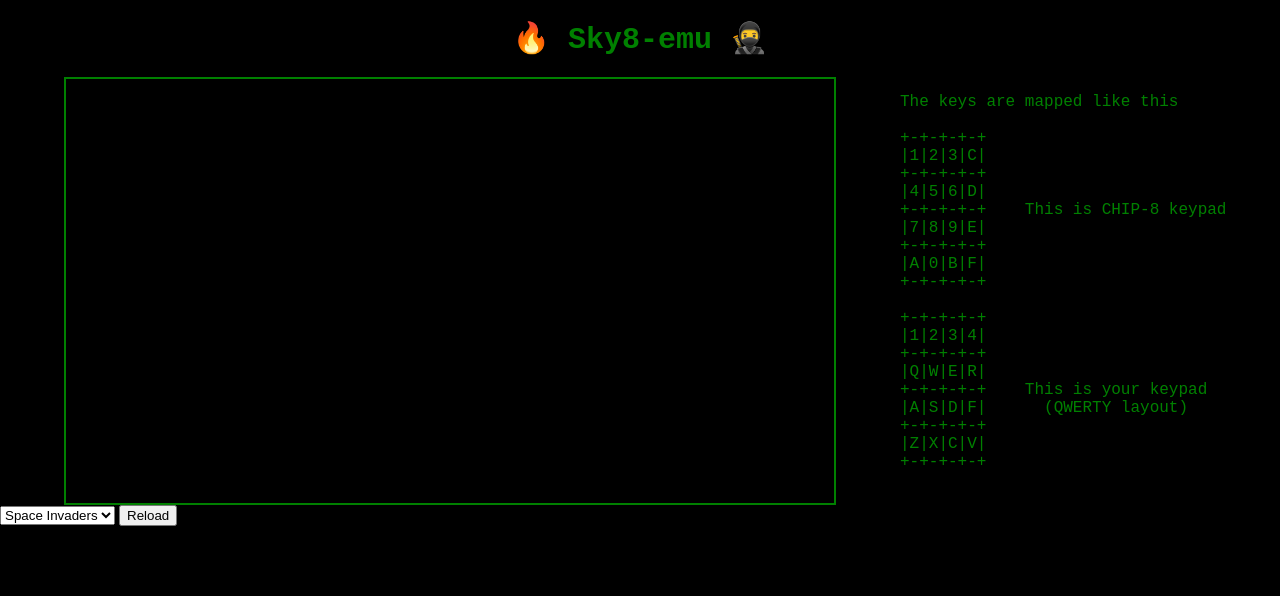
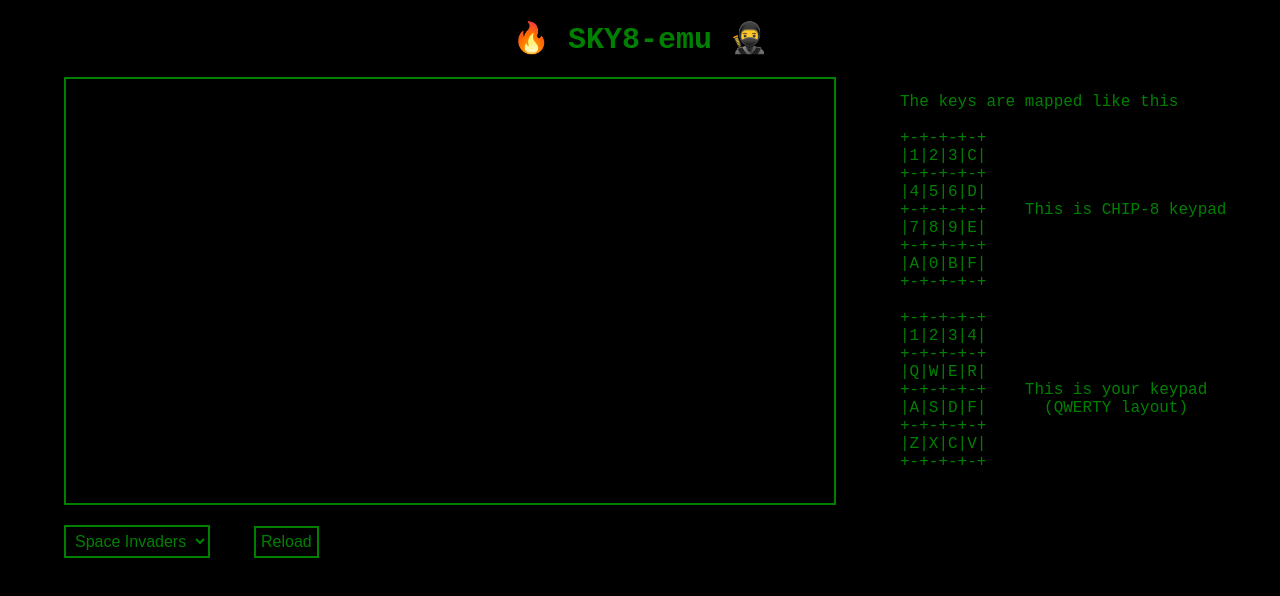
Before and after one commit to Skyhero-admin/Sky8-emu.js, a website with bundled scripts: page index.html in a window 1280 px wide. Built offline with nearby package versions, Linux system fonts and the light colour scheme; files whose address does not match are found by name.

Commit message:
Added reset button

```diff
--- a/index.html
+++ b/index.html
@@ -6,7 +6,7 @@
 </head>
 <body style="background: black;width: 100vw;padding: 0px;margin: 0px;">
 	<h1 style="text-align: center;font-size: 30px;color: green;font-family: monospace;">
-		🔥 Sky8-emu 🥷
+		🔥 SKY8-emu 🥷
 	</h1>
 	<main style="display: flex;">
 		<canvas id="screen" style="border: 2px solid green;width:60%;margin: 0 5% 0 5%;"></canvas>
@@ -36,7 +36,7 @@ The keys are mapped like this
 			</pre>
 		</div>
 	</main>
-	<select id="rom">
+	<select id="rom" style="color:green;background:black;padding: 5px;font-size: 1rem;margin: 20px;margin-left: 5%;border: 2px solid green;">
 		<option value="INVADERS">Space Invaders</option>
 		<option value="MAZE">Maze</option>
 		<option value="TETRIS">Tetris</option>
@@ -49,7 +49,7 @@ The keys are mapped like this
 		<option value="MISSILE">Missile</option>
 		<option value="BRIX">Brix</option>
 	</select>
-	<button id="reset" >
+	<button id="reset" style="color:green;background:black;padding: 5px;font-size: 1rem;margin: 20px;border:2px solid green;">
 		Reload
 	</button>
 
--- a/index.js
+++ b/index.js
@@ -4,7 +4,7 @@ import Keyboard from './keyboard.js';
 
 
 var FPS=60;
-let loop, fpsGap, now, then, elapsed, startTime;
+let loop, fpsGap, now, then, elapsed;
 
 
 const gameSelection=document.getElementById('rom');
@@ -50,7 +50,6 @@ function load(name){
 		const program=new Uint8Array(buffer);
 		fpsGap=1000/FPS;
 		then=Date.now();
-		startTime = then;
 		resetButton.disabled=false;
 		sky8.spritesToMem();
 		sky8.programToMem(program);
```
